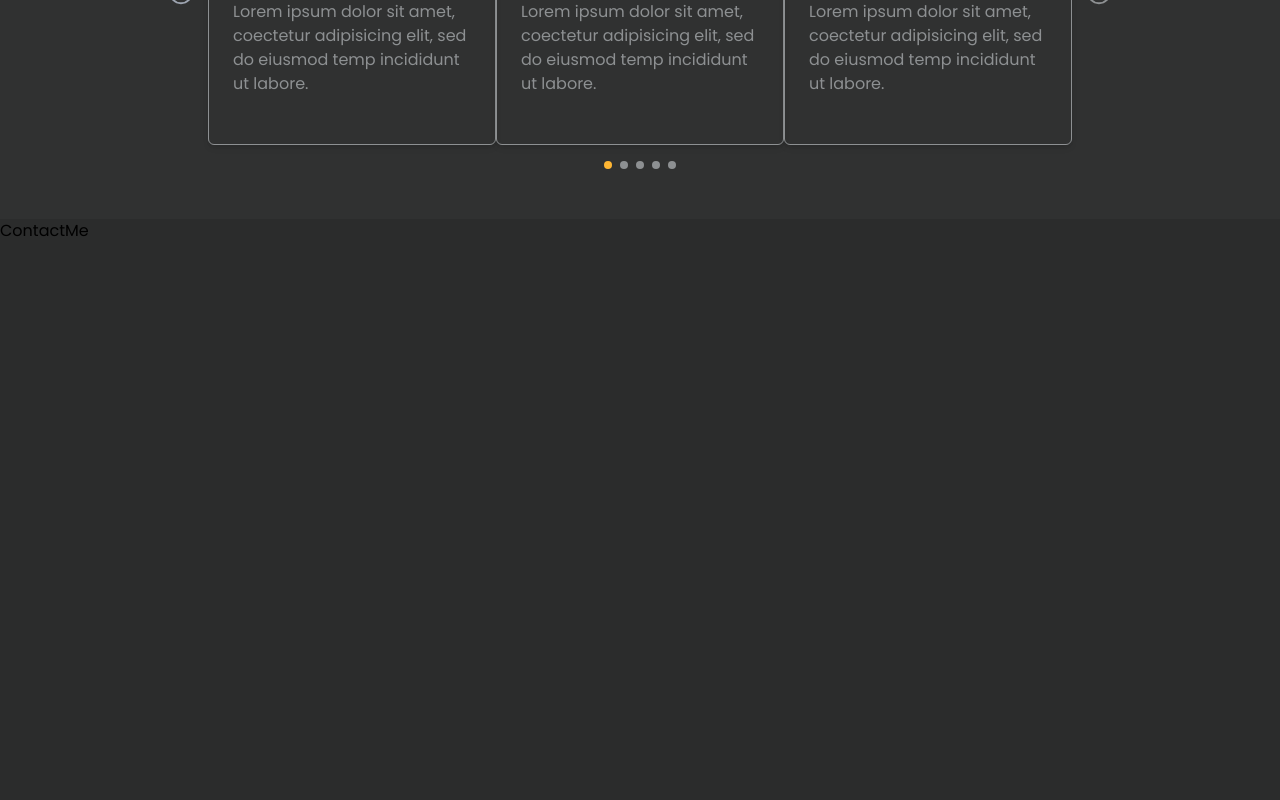
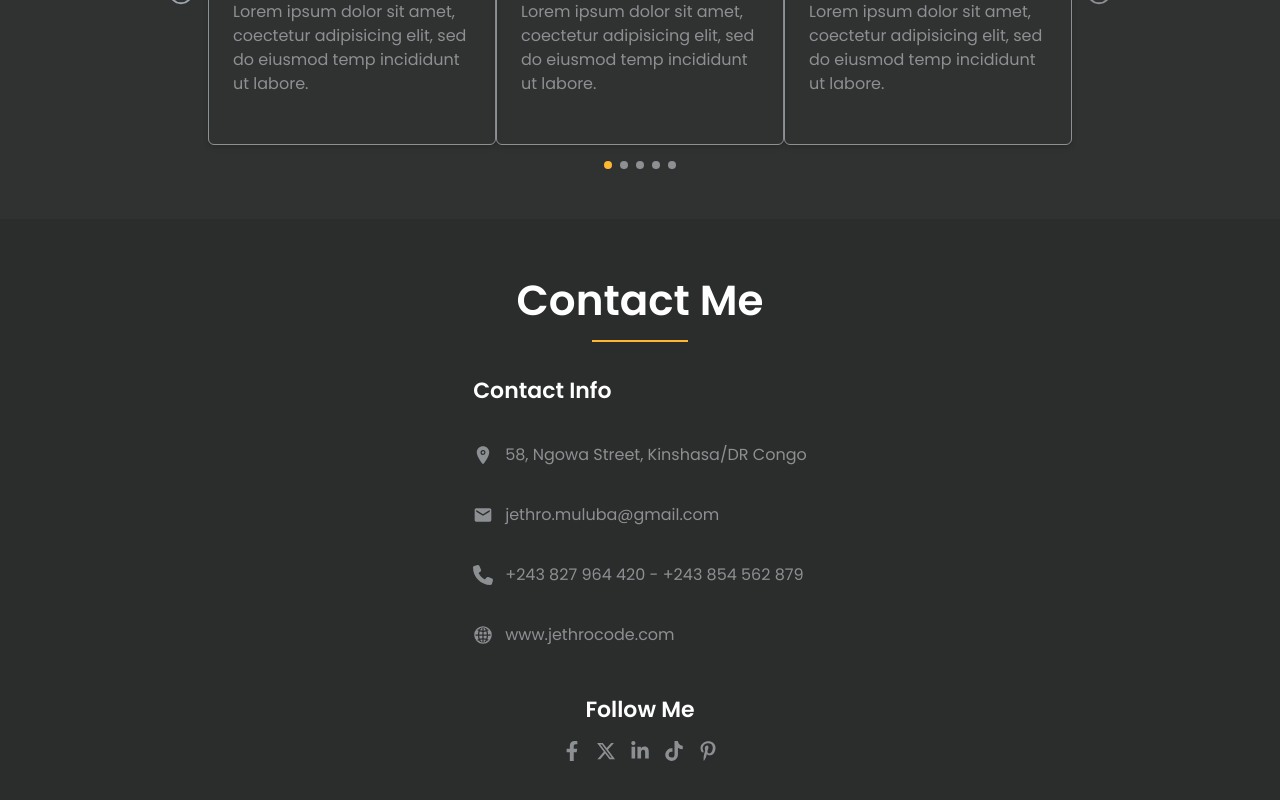
Before and after one commit to JethroMuluba/jethrocode_portfolio, a React (Vite) app: page / in a window 1280 px wide. Shown: the part 1758-2558 px from the top of the page. Before the commit the page ends 2001 px from the top, so only its background shows below. Built offline with nearby package versions, Linux system fonts and the light colour scheme.

Commit message:
Feat : Insert Contact Info And Follow Me Sections

```diff
--- /dev/null
+++ b/src/components/ContactInfo.jsx
@@ -0,0 +1,41 @@
+import React from 'react';
+import { IoLocation } from "react-icons/io5";
+import data from "../data/data.json";
+import { MdEmail } from "react-icons/md";
+import { FaPhone } from "react-icons/fa6";
+import { IoGlobe } from "react-icons/io5";
+
+function ContactInfo() {
+  return (
+    <div className=' flex flex-col gap-[36px]'>
+        <h3 className="text-[22px] font-semibold text-white md:text-start">Contact Info</h3>
+
+        <div className=' flex flex-col gap-[36px]'>
+            <div className='flex gap-3 items-center'>
+                <IoLocation size={20} color='#8D9092' />
+                <p className=' text-base text-[#8D9092] '> {data.contact[0].address} </p>
+            </div>
+
+            <div className='flex gap-3 items-center'>
+                <MdEmail size={20} color='#8D9092' />
+                <p className=' text-base text-[#8D9092] '> {data.contact[0].email} </p>
+            </div>
+
+            <div className='flex gap-3 items-center'>
+                <FaPhone size={20} color='#8D9092' />
+                <div>
+                    <p className=' text-base text-[#8D9092] '> {data.contact[0].phone1}  -  {data.contact[0].phone2} </p>
+                    {/* <p className=' text-base text-[#8D9092] '> {data.contact[0].phone2} </p> */}
+                </div>
+            </div>
+
+            <div className='flex gap-3 items-center'>
+                <IoGlobe size={20} color='#8D9092' />
+                <p className=' text-base text-[#8D9092] '> {data.contact[0].website} </p>
+            </div>
+        </div>
+    </div>
+  )
+}
+
+export default ContactInfo;
--- a/src/components/ContactMe.jsx
+++ b/src/components/ContactMe.jsx
@@ -1,8 +1,21 @@
 import React from 'react'
+import ContactInfo from './ContactInfo';
+import FollowMe from './FollowMe';
 
 function ContactMe() {
   return (
-    <div id="contact-me">ContactMe</div>
+    <div id="contact-me" className=' w-full flex flex-col gap-8 items-center text-center py-[50px]'>
+          <div className=' flex flex-col gap-2 items-center md:w2/4   '>
+            <h3 className=' font-semibold text-white text-[32px] md:text-[42px] md:text-center' >Contact Me</h3>
+            <span className=' w-[96px] border-b-2 border-[#FEB633]'></span>
+        </div>
+
+        <div className=' flex flex-col gap-[46px]'>
+          <ContactInfo/>
+          <FollowMe/>
+        </div>
+
+    </div>
   )
 }
 
--- a/src/components/ExperiencesCarousel.jsx
+++ b/src/components/ExperiencesCarousel.jsx
@@ -50,7 +50,7 @@
                             <div className='flex flex-col gap-[20px]'>
                                 <div className='flex flex-col gap-[5px]'>
                                     <p className="text-[#8D9092]">{experience.workDate}</p>
-                                    <h3 className="text-[22px] font-bold">{experience.poste}</h3>
+                                    <h3 className="text-[22px] font-semibold">{experience.poste}</h3>
                                     <p className="text-[#8D9092]">{experience.entreprise}</p>
                                 </div>
 
--- /dev/null
+++ b/src/components/FollowMe.jsx
@@ -0,0 +1,23 @@
+import React from 'react';
+import { FaFacebookF } from "react-icons/fa";
+import { FaXTwitter } from "react-icons/fa6";
+import { FaLinkedinIn } from "react-icons/fa";
+import { FaTiktok } from "react-icons/fa";
+import { FaPinterestP } from "react-icons/fa";
+
+function FollowMe() {
+  return (
+    <div className=' flex flex-col gap-[15px] items-center'>
+        <h3 className="text-[22px] font-semibold text-white md:text-start">Follow Me</h3>
+        <div className=' flex gap-[14px]' >
+            <a href="https://web.facebook.com/jethro.muluba/" className=' text-[#8D9092] hover:text-[#FEB633]'><FaFacebookF size={20} /></a>
+            <a href="https://x.com/JethroMuluba" className=' text-[#8D9092] hover:text-[#FEB633]' ><FaXTwitter size={20} /></a>
+            <a href="https://www.linkedin.com/in/jethro-muluba-66a927315" className=' text-[#8D9092] hover:text-[#FEB633]'><FaLinkedinIn size={20} /></a>
+            <a href="" className=' text-[#8D9092] hover:text-[#FEB633]'><FaTiktok size={20} /></a>
+            <a href="" className=' text-[#8D9092] hover:text-[#FEB633]'><FaPinterestP size={20} /></a>
+        </div>
+    </div>
+  )
+}
+
+export default FollowMe;
--- a/src/data/data.json
+++ b/src/data/data.json
@@ -133,11 +133,11 @@
 
 "contact" : [
     {
-        "address" : "58, Rue Ngowa, Kinshasa/DR Congo",
+        "address" : "58, Ngowa Street, Kinshasa/DR Congo",
         "email" : "jethro.muluba@gmail.com",
         "phone1" : "+243 827 964 420",
         "phone2" : "+243 854 562 879",
-        "website" : "www.jethrocode-Portfolio.com"
+        "website" : "www.jethrocode.com"
     }
 ]
 
```
